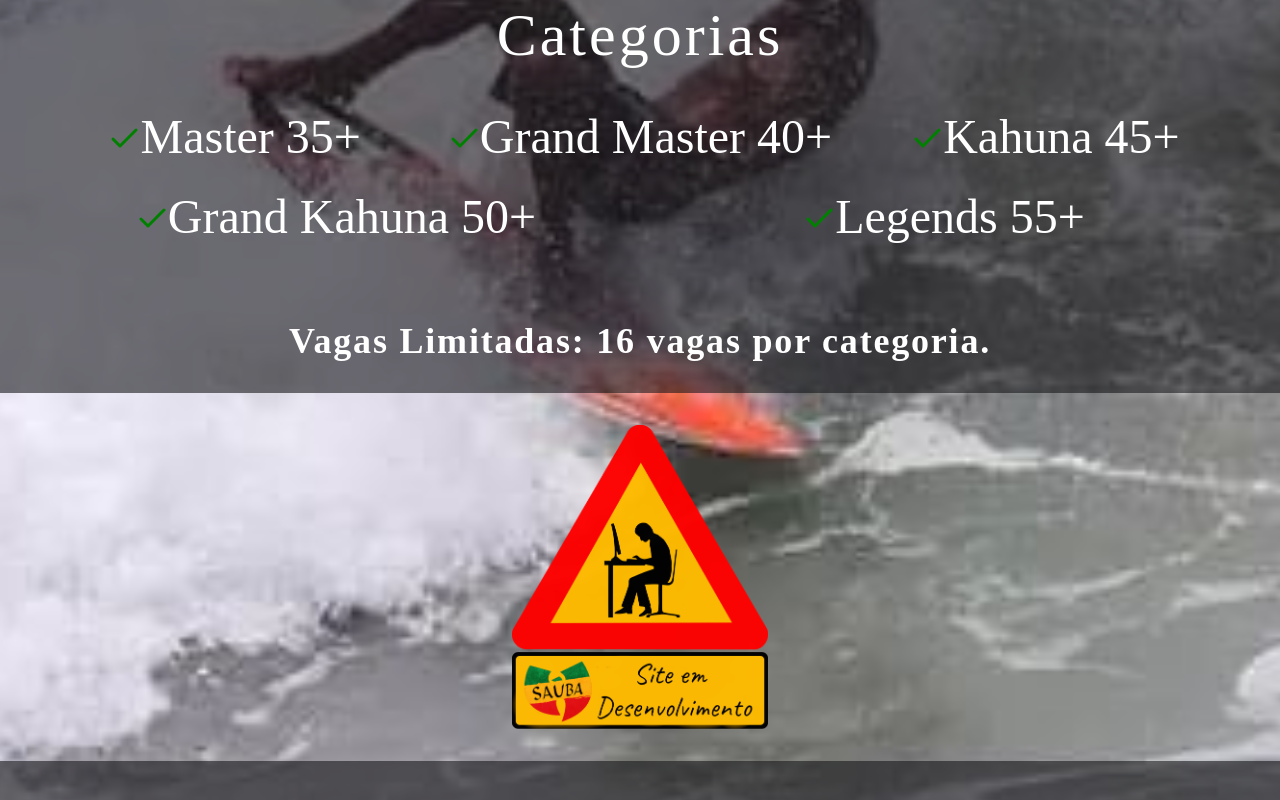
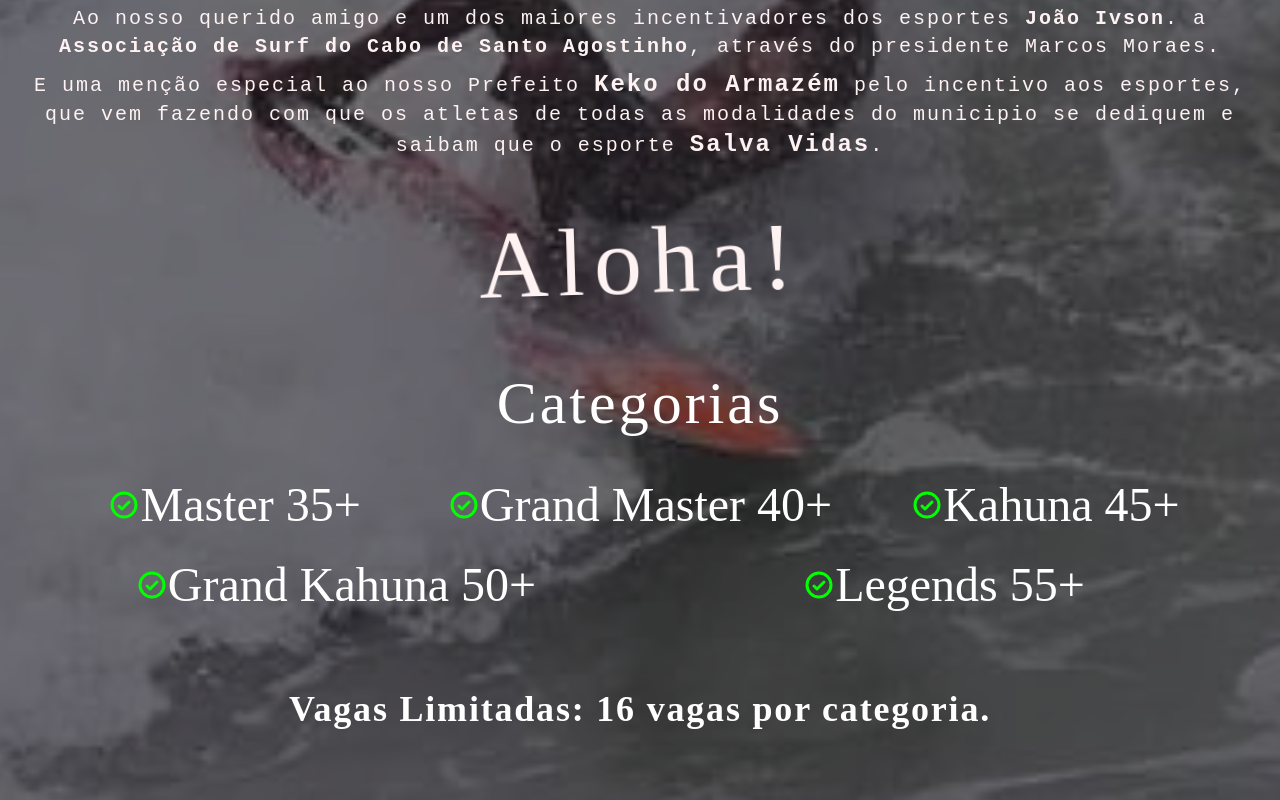
Before and after one commit to sauba/spa-ppsm, a Next.js app: page / in a window 1280 px wide. Shown: the part 1060-1860 px from the top of the page. Built offline with nearby package versions, Linux system fonts and the light colour scheme.

Commit message:
Update: phosphor-icons update

```diff
--- a/src/components/Categorias/index.tsx
+++ b/src/components/Categorias/index.tsx
@@ -1,4 +1,4 @@
-import { Check } from "@phosphor-icons/react";
+import { CheckCircle } from "@phosphor-icons/react/dist/ssr";
 
 export default function Categorias() {
   return (
@@ -21,18 +21,18 @@ export default function Categorias() {
 
       <div className="grid grid-cols-3 pt-12">
         <span className="flex justify-center items-center xl:text-5xl">
-          <Check size={32} weight="bold" color="green" />Master 35+</span>
+          <CheckCircle size={32} weight="bold" color="lime" />Master 35+</span>
         <span className="flex justify-center items-center xl:text-5xl">
-          <Check size={32} weight="bold" color="green" />Grand Master 40+</span>
+          <CheckCircle size={32} weight="bold" color="lime" />Grand Master 40+</span>
         <span className="flex justify-center items-center xl:text-5xl">
-          <Check size={32} weight="bold" color="green" />Kahuna 45+</span>
+          <CheckCircle size={32} weight="bold" color="lime" />Kahuna 45+</span>
       </div>
 
       <div className="grid grid-cols-2 py-8">
         <span className="flex justify-center items-center xl:text-5xl">
-          <Check size={32} weight="bold" color="green" />Grand Kahuna 50+</span>
+          <CheckCircle size={32} weight="bold" color="lime" />Grand Kahuna 50+</span>
         <span className="flex justify-center items-center xl:text-5xl">
-          <Check size={32} weight="bold" color="green" />Legends 55+</span>
+          <CheckCircle size={32} weight="bold" color="lime" />Legends 55+</span>
       </div>
 
       <p className={`text-center xl:text-4xl tracking-wider lg:pt-12 font-bold`}>
--- a/src/components/NavbarDropdownMenu/index.tsx
+++ b/src/components/NavbarDropdownMenu/index.tsx
@@ -40,8 +40,8 @@ export default function NavbarDropdownMenu() {
                           justify-evenly
                           items-center
                           ${active
-                            ? "bg-red-600 text-zinc-950 text-2xl font-bold"
-                            : "bg-red-600 text-zinc-950 font-bold"
+                            ? "bg-lime-600 text-red-50 text-2xl font-bold"
+                            : "bg-sky-500 text-red-50"
                           }
                         `}
                       >
@@ -72,8 +72,8 @@ export default function NavbarDropdownMenu() {
                           justify-evenly
                           items-center
                           ${active
-                            ? "bg-red-600 text-zinc-950 text-2xl font-bold"
-                            : "bg-red-600 text-zinc-950 font-bold"
+                            ? "bg-lime-600 text-red-50 text-2xl font-bold"
+                            : "bg-sky-500 text-red-50"
                           }
                         `}
                       >
@@ -104,8 +104,8 @@ export default function NavbarDropdownMenu() {
                           justify-evenly
                           items-center
                           ${active
-                            ? "bg-red-600 text-zinc-950 text-2xl font-bold"
-                            : "bg-red-600 text-zinc-950 font-bold"
+                            ? "bg-lime-600 text-red-50 text-2xl font-bold"
+                            : "bg-sky-500 text-red-50"
                           }
                         `}
                       >
@@ -136,8 +136,8 @@ export default function NavbarDropdownMenu() {
                           items-center
                           my-2
                           ${active
-                            ? "bg-red-600 text-zinc-950 text-2xl font-bold"
-                            : "bg-red-600 text-zinc-950 font-bold"
+                            ? "bg-lime-600 text-red-50 text-2xl font-bold"
+                            : "bg-sky-500 text-red-50"
                           }
                         `}
                       >
@@ -167,8 +167,8 @@ export default function NavbarDropdownMenu() {
                           justify-evenly
                           items-center
                           ${active
-                            ? "bg-red-600 text-zinc-950 text-2xl font-bold"
-                            : "bg-red-600 text-zinc-950 font-bold"
+                            ? "bg-lime-600 text-red-50 text-2xl font-bold"
+                            : "bg-sky-500 text-red-50"
                           }
                         `}
                       >
@@ -199,8 +199,8 @@ export default function NavbarDropdownMenu() {
                           justify-evenly
                           items-center
                           ${active
-                            ? "bg-red-600 text-zinc-950 text-2xl font-bold"
-                            : "bg-red-600 text-zinc-950 font-bold"
+                            ? "bg-lime-600 text-red-50 text-2xl font-bold"
+                            : "bg-sky-500 text-red-50"
                           }
                         `}
                       >
@@ -213,6 +213,7 @@ export default function NavbarDropdownMenu() {
                             py-2
                             text-sm
                             gap-3
+                            text-center
                             hover:text-lg
                           `}
                         >
--- a/src/pages/index.tsx
+++ b/src/pages/index.tsx
@@ -15,10 +15,10 @@ export default function Home() {
       className={`flex min-h-screen flex-col items-center bg-fundo-site bg-cover bg-center`}
     >
       <Header />
+      <Image src={construcao} width={256} height={256} alt="" className={`animate-pulse lg:py-8`} />
       <CartazEvento />
       <Agradecimentos />
       <Categorias />
-      <Image src={construcao} width={256} height={256} alt="" className={`animate-pulse lg:py-8`} />
       <Regulamento />
       <Footer />
     </main>
```
